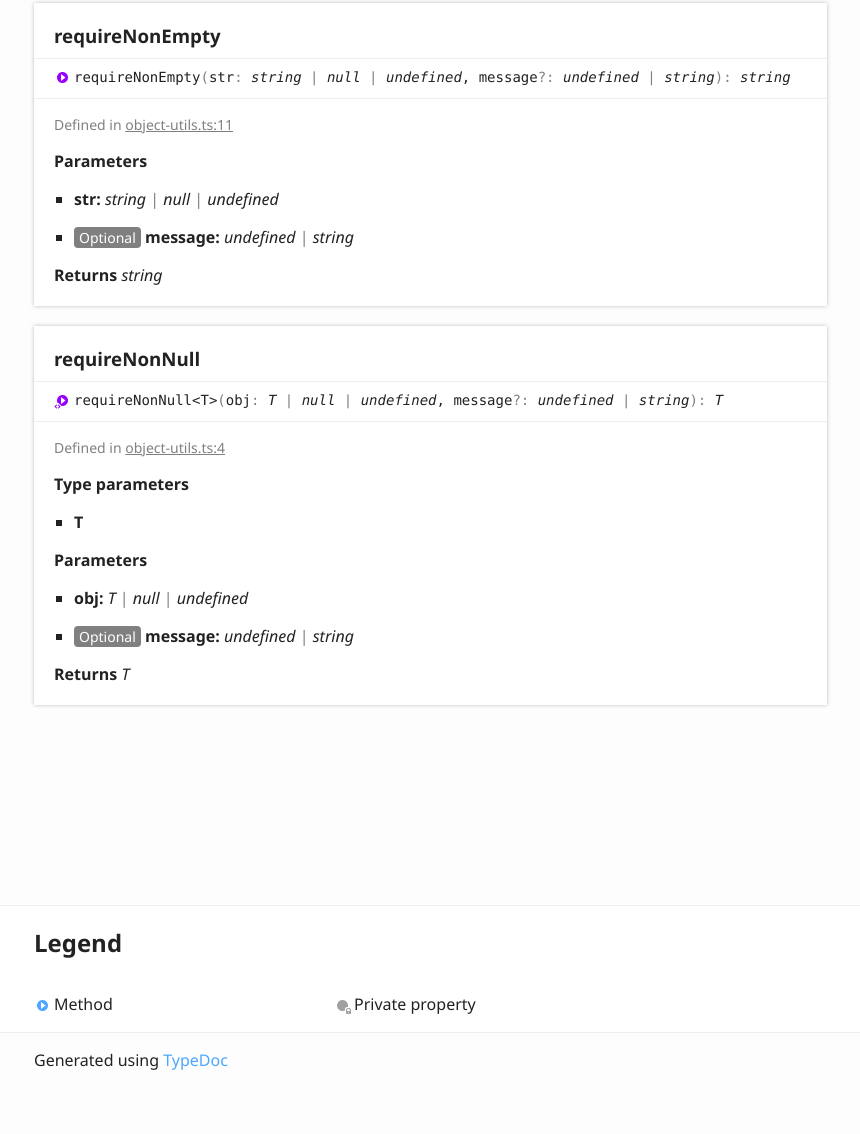
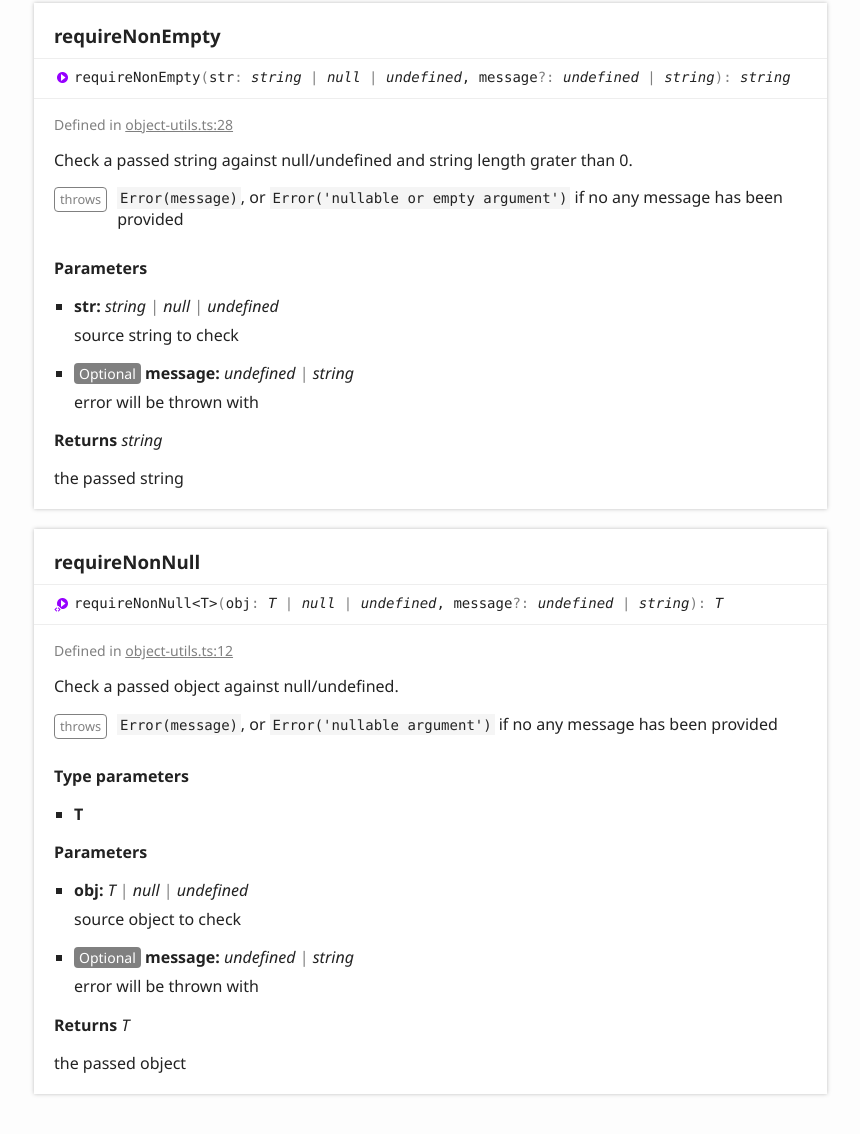
Before and after one commit to itfobos/ts-optional, a plain HTML site: page globals.html in a window 1280 px wide. Shown: the part 5080-6214 px from the top of the page, without its empty margins (6-866 px from the left). Before the commit the page ends 6167 px from the top, so only its background shows below. Drawn offline with Linux system fonts and the light colour scheme.

Commit message:
Deploy itfobos/ts-optional to github.com/itfobos/ts-optional.git:gh-pages

```diff
--- a/globals.html
+++ b/globals.html
@@ -108,7 +108,7 @@
 					<div class="tsd-signature tsd-kind-icon">Callback<span class="tsd-signature-symbol">:</span> <span class="tsd-signature-symbol">(</span><span class="tsd-signature-symbol">)</span><span class="tsd-signature-symbol"> =&gt; </span><span class="tsd-signature-type">void</span></div>
 					<aside class="tsd-sources">
 						<ul>
-							<li>Defined in <a href="https://github.com/itfobos/ts-optional/blob/279cf14/src/function-types.ts#L11">function-types.ts:11</a></li>
+							<li>Defined in <a href="https://github.com/itfobos/ts-optional/blob/b1a7614/src/function-types.ts#L11">function-types.ts:11</a></li>
 						</ul>
 					</aside>
 					<div class="tsd-comment tsd-typography">
@@ -138,7 +138,7 @@
 					<div class="tsd-signature tsd-kind-icon">Consumer&lt;I&gt;<span class="tsd-signature-symbol">:</span> <span class="tsd-signature-symbol">(</span>arg<span class="tsd-signature-symbol">: </span><span class="tsd-signature-type">I</span><span class="tsd-signature-symbol">)</span><span class="tsd-signature-symbol"> =&gt; </span><span class="tsd-signature-type">void</span></div>
 					<aside class="tsd-sources">
 						<ul>
-							<li>Defined in <a href="https://github.com/itfobos/ts-optional/blob/279cf14/src/function-types.ts#L4">function-types.ts:4</a></li>
+							<li>Defined in <a href="https://github.com/itfobos/ts-optional/blob/b1a7614/src/function-types.ts#L4">function-types.ts:4</a></li>
 						</ul>
 					</aside>
 					<div class="tsd-comment tsd-typography">
@@ -180,7 +180,7 @@
 					<div class="tsd-signature tsd-kind-icon">Function&lt;T, R&gt;<span class="tsd-signature-symbol">:</span> <span class="tsd-signature-symbol">(</span>arg<span class="tsd-signature-symbol">: </span><span class="tsd-signature-type">T</span><span class="tsd-signature-symbol">)</span><span class="tsd-signature-symbol"> =&gt; </span><span class="tsd-signature-type">R</span></div>
 					<aside class="tsd-sources">
 						<ul>
-							<li>Defined in <a href="https://github.com/itfobos/ts-optional/blob/279cf14/src/function-types.ts#L15">function-types.ts:15</a></li>
+							<li>Defined in <a href="https://github.com/itfobos/ts-optional/blob/b1a7614/src/function-types.ts#L15">function-types.ts:15</a></li>
 						</ul>
 					</aside>
 					<h4 class="tsd-type-parameters-title">Type parameters</h4>
@@ -220,7 +220,7 @@
 					<div class="tsd-signature tsd-kind-icon">Predicate&lt;T&gt;<span class="tsd-signature-symbol">:</span> <span class="tsd-signature-symbol">(</span>arg<span class="tsd-signature-symbol">: </span><span class="tsd-signature-type">T</span><span class="tsd-signature-symbol">)</span><span class="tsd-signature-symbol"> =&gt; </span><span class="tsd-signature-type">boolean</span></div>
 					<aside class="tsd-sources">
 						<ul>
-							<li>Defined in <a href="https://github.com/itfobos/ts-optional/blob/279cf14/src/function-types.ts#L13">function-types.ts:13</a></li>
+							<li>Defined in <a href="https://github.com/itfobos/ts-optional/blob/b1a7614/src/function-types.ts#L13">function-types.ts:13</a></li>
 						</ul>
 					</aside>
 					<h4 class="tsd-type-parameters-title">Type parameters</h4>
@@ -257,7 +257,7 @@
 					<div class="tsd-signature tsd-kind-icon">Producer&lt;I&gt;<span class="tsd-signature-symbol">:</span> <span class="tsd-signature-symbol">(</span><span class="tsd-signature-symbol">)</span><span class="tsd-signature-symbol"> =&gt; </span><span class="tsd-signature-type">I</span></div>
 					<aside class="tsd-sources">
 						<ul>
-							<li>Defined in <a href="https://github.com/itfobos/ts-optional/blob/279cf14/src/function-types.ts#L6">function-types.ts:6</a></li>
+							<li>Defined in <a href="https://github.com/itfobos/ts-optional/blob/b1a7614/src/function-types.ts#L6">function-types.ts:6</a></li>
 						</ul>
 					</aside>
 					<h4 class="tsd-type-parameters-title">Type parameters</h4>
@@ -295,7 +295,7 @@
 						<li class="tsd-description">
 							<aside class="tsd-sources">
 								<ul>
-									<li>Defined in <a href="https://github.com/itfobos/ts-optional/blob/279cf14/src/string-utils.ts#L5">string-utils.ts:5</a></li>
+									<li>Defined in <a href="https://github.com/itfobos/ts-optional/blob/b1a7614/src/string-utils.ts#L5">string-utils.ts:5</a></li>
 								</ul>
 							</aside>
 							<h4 class="tsd-parameters-title">Parameters</h4>
@@ -318,7 +318,7 @@
 						<li class="tsd-description">
 							<aside class="tsd-sources">
 								<ul>
-									<li>Defined in <a href="https://github.com/itfobos/ts-optional/blob/279cf14/src/array-utils.ts#L5">array-utils.ts:5</a></li>
+									<li>Defined in <a href="https://github.com/itfobos/ts-optional/blob/b1a7614/src/array-utils.ts#L5">array-utils.ts:5</a></li>
 								</ul>
 							</aside>
 							<h4 class="tsd-parameters-title">Parameters</h4>
@@ -341,7 +341,7 @@
 						<li class="tsd-description">
 							<aside class="tsd-sources">
 								<ul>
-									<li>Defined in <a href="https://github.com/itfobos/ts-optional/blob/279cf14/src/object-utils.ts#L19">object-utils.ts:19</a></li>
+									<li>Defined in <a href="https://github.com/itfobos/ts-optional/blob/b1a7614/src/object-utils.ts#L36">object-utils.ts:36</a></li>
 								</ul>
 							</aside>
 							<h4 class="tsd-parameters-title">Parameters</h4>
@@ -364,7 +364,7 @@
 						<li class="tsd-description">
 							<aside class="tsd-sources">
 								<ul>
-									<li>Defined in <a href="https://github.com/itfobos/ts-optional/blob/279cf14/src/string-utils.ts#L1">string-utils.ts:1</a></li>
+									<li>Defined in <a href="https://github.com/itfobos/ts-optional/blob/b1a7614/src/string-utils.ts#L1">string-utils.ts:1</a></li>
 								</ul>
 							</aside>
 							<h4 class="tsd-parameters-title">Parameters</h4>
@@ -387,7 +387,7 @@
 						<li class="tsd-description">
 							<aside class="tsd-sources">
 								<ul>
-									<li>Defined in <a href="https://github.com/itfobos/ts-optional/blob/279cf14/src/array-utils.ts#L1">array-utils.ts:1</a></li>
+									<li>Defined in <a href="https://github.com/itfobos/ts-optional/blob/b1a7614/src/array-utils.ts#L1">array-utils.ts:1</a></li>
 								</ul>
 							</aside>
 							<h4 class="tsd-parameters-title">Parameters</h4>
@@ -410,7 +410,7 @@
 						<li class="tsd-description">
 							<aside class="tsd-sources">
 								<ul>
-									<li>Defined in <a href="https://github.com/itfobos/ts-optional/blob/279cf14/src/object-utils.ts#L23">object-utils.ts:23</a></li>
+									<li>Defined in <a href="https://github.com/itfobos/ts-optional/blob/b1a7614/src/object-utils.ts#L40">object-utils.ts:40</a></li>
 								</ul>
 							</aside>
 							<h4 class="tsd-parameters-title">Parameters</h4>
@@ -433,7 +433,7 @@
 						<li class="tsd-description">
 							<aside class="tsd-sources">
 								<ul>
-									<li>Defined in <a href="https://github.com/itfobos/ts-optional/blob/279cf14/src/function-types.ts#L18">function-types.ts:18</a></li>
+									<li>Defined in <a href="https://github.com/itfobos/ts-optional/blob/b1a7614/src/function-types.ts#L18">function-types.ts:18</a></li>
 								</ul>
 							</aside>
 							<h4 class="tsd-returns-title">Returns <span class="tsd-signature-type">void</span></h4>
@@ -450,19 +450,37 @@
 						<li class="tsd-description">
 							<aside class="tsd-sources">
 								<ul>
-									<li>Defined in <a href="https://github.com/itfobos/ts-optional/blob/279cf14/src/object-utils.ts#L11">object-utils.ts:11</a></li>
+									<li>Defined in <a href="https://github.com/itfobos/ts-optional/blob/b1a7614/src/object-utils.ts#L28">object-utils.ts:28</a></li>
 								</ul>
 							</aside>
+							<div class="tsd-comment tsd-typography">
+								<div class="lead">
+									<p>Check a passed string against null/undefined and string length grater than 0.</p>
+								</div>
+								<dl class="tsd-comment-tags">
+									<dt>throws</dt>
+									<dd><p><code>Error(message)</code>, or <code>Error('nullable or empty argument')</code>
+										if no any message has been provided</p>
+									</dd>
+								</dl>
+							</div>
 							<h4 class="tsd-parameters-title">Parameters</h4>
 							<ul class="tsd-parameters">
 								<li>
 									<h5>str: <span class="tsd-signature-type">string</span><span class="tsd-signature-symbol"> | </span><span class="tsd-signature-type">null</span><span class="tsd-signature-symbol"> | </span><span class="tsd-signature-type">undefined</span></h5>
+									<div class="tsd-comment tsd-typography">
+										<p>source string to check</p>
+									</div>
 								</li>
 								<li>
 									<h5><span class="tsd-flag ts-flagOptional">Optional</span> message: <span class="tsd-signature-type">undefined</span><span class="tsd-signature-symbol"> | </span><span class="tsd-signature-type">string</span></h5>
+									<div class="tsd-comment tsd-typography">
+										<p>error will be thrown with</p>
+									</div>
 								</li>
 							</ul>
 							<h4 class="tsd-returns-title">Returns <span class="tsd-signature-type">string</span></h4>
+							<p>the passed string</p>
 						</li>
 					</ul>
 				</section>
@@ -476,9 +494,20 @@
 						<li class="tsd-description">
 							<aside class="tsd-sources">
 								<ul>
-									<li>Defined in <a href="https://github.com/itfobos/ts-optional/blob/279cf14/src/object-utils.ts#L4">object-utils.ts:4</a></li>
+									<li>Defined in <a href="https://github.com/itfobos/ts-optional/blob/b1a7614/src/object-utils.ts#L12">object-utils.ts:12</a></li>
 								</ul>
 							</aside>
+							<div class="tsd-comment tsd-typography">
+								<div class="lead">
+									<p>Check a passed object against null/undefined.</p>
+								</div>
+								<dl class="tsd-comment-tags">
+									<dt>throws</dt>
+									<dd><p><code>Error(message)</code>, or <code>Error('nullable argument')</code>
+										if no any message has been provided</p>
+									</dd>
+								</dl>
+							</div>
 							<h4 class="tsd-type-parameters-title">Type parameters</h4>
 							<ul class="tsd-type-parameters">
 								<li>
@@ -489,12 +518,19 @@
 							<ul class="tsd-parameters">
 								<li>
 									<h5>obj: <span class="tsd-signature-type">T</span><span class="tsd-signature-symbol"> | </span><span class="tsd-signature-type">null</span><span class="tsd-signature-symbol"> | </span><span class="tsd-signature-type">undefined</span></h5>
+									<div class="tsd-comment tsd-typography">
+										<p>source object to check</p>
+									</div>
 								</li>
 								<li>
 									<h5><span class="tsd-flag ts-flagOptional">Optional</span> message: <span class="tsd-signature-type">undefined</span><span class="tsd-signature-symbol"> | </span><span class="tsd-signature-type">string</span></h5>
+									<div class="tsd-comment tsd-typography">
+										<p>error will be thrown with</p>
+									</div>
 								</li>
 							</ul>
 							<h4 class="tsd-returns-title">Returns <span class="tsd-signature-type">T</span></h4>
+							<p>the passed object</p>
 						</li>
 					</ul>
 				</section>
```
Also changed, not shown: classes/optional.html (+19 -19 lines), index.html (+30 -2 lines).
